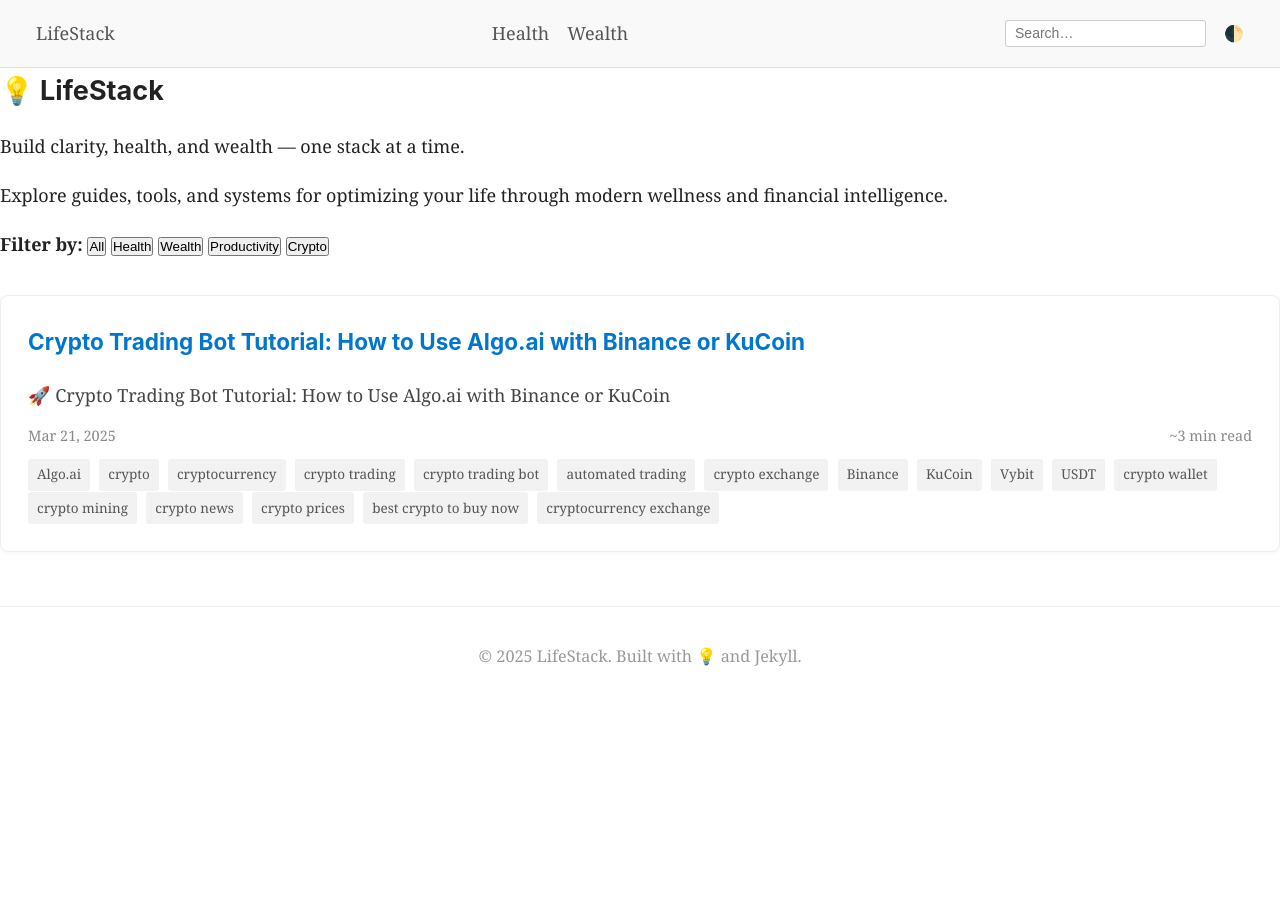
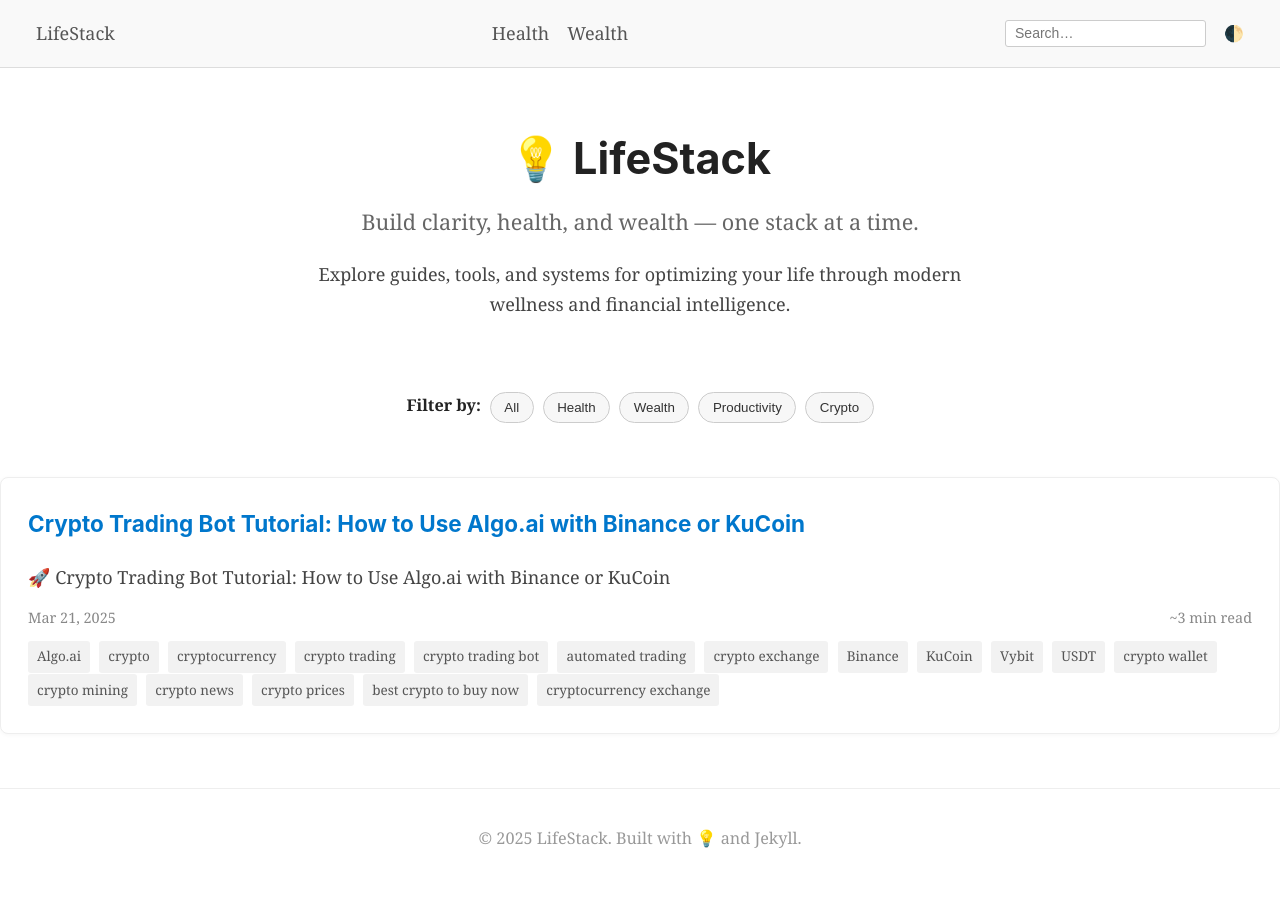
Before and after one commit to skelleng/lifeStack, a Jekyll site: the page built from index.html, in a window 1280 px wide. Built offline with Jekyll 4.4.1, drawn with Linux system fonts in a browser that asks for light colours.

Commit message:
Update style.css

```diff
--- a/assets/css/style.css
+++ b/assets/css/style.css
@@ -230,3 +230,67 @@ body.dark footer {
 body.dark .footer-links a {
   color: #bbb;
 }
+/* Hero Section */
+.hero {
+  text-align: center;
+  margin-top: 2rem;
+  margin-bottom: 2rem;
+  padding: 1rem;
+}
+
+.hero h1 {
+  font-size: 2.4rem;
+  margin-bottom: 0.5rem;
+}
+
+.hero .tagline {
+  font-size: 1.2rem;
+  font-weight: 500;
+  color: #666;
+  margin-bottom: 1rem;
+}
+
+.hero .intro {
+  font-size: 1rem;
+  max-width: 650px;
+  margin: 0 auto;
+  color: #444;
+}
+
+/* Tag Filters */
+#tag-filters {
+  display: flex;
+  flex-wrap: wrap;
+  gap: 0.5rem;
+  justify-content: center;
+  padding: 1rem;
+  font-size: 0.9rem;
+}
+
+.tag-filter {
+  padding: 0.4rem 0.75rem;
+  border: 1px solid #ccc;
+  border-radius: 20px;
+  cursor: pointer;
+  background: #f7f7f7;
+  color: #333;
+  transition: all 0.2s ease;
+}
+
+.tag-filter.active,
+.tag-filter:hover {
+  background: #222;
+  color: #fff;
+}
+
+body.dark .tag-filter {
+  background: #222;
+  color: #ddd;
+  border-color: #444;
+}
+
+body.dark .tag-filter.active,
+body.dark .tag-filter:hover {
+  background: #fff;
+  color: #111;
+}
```
